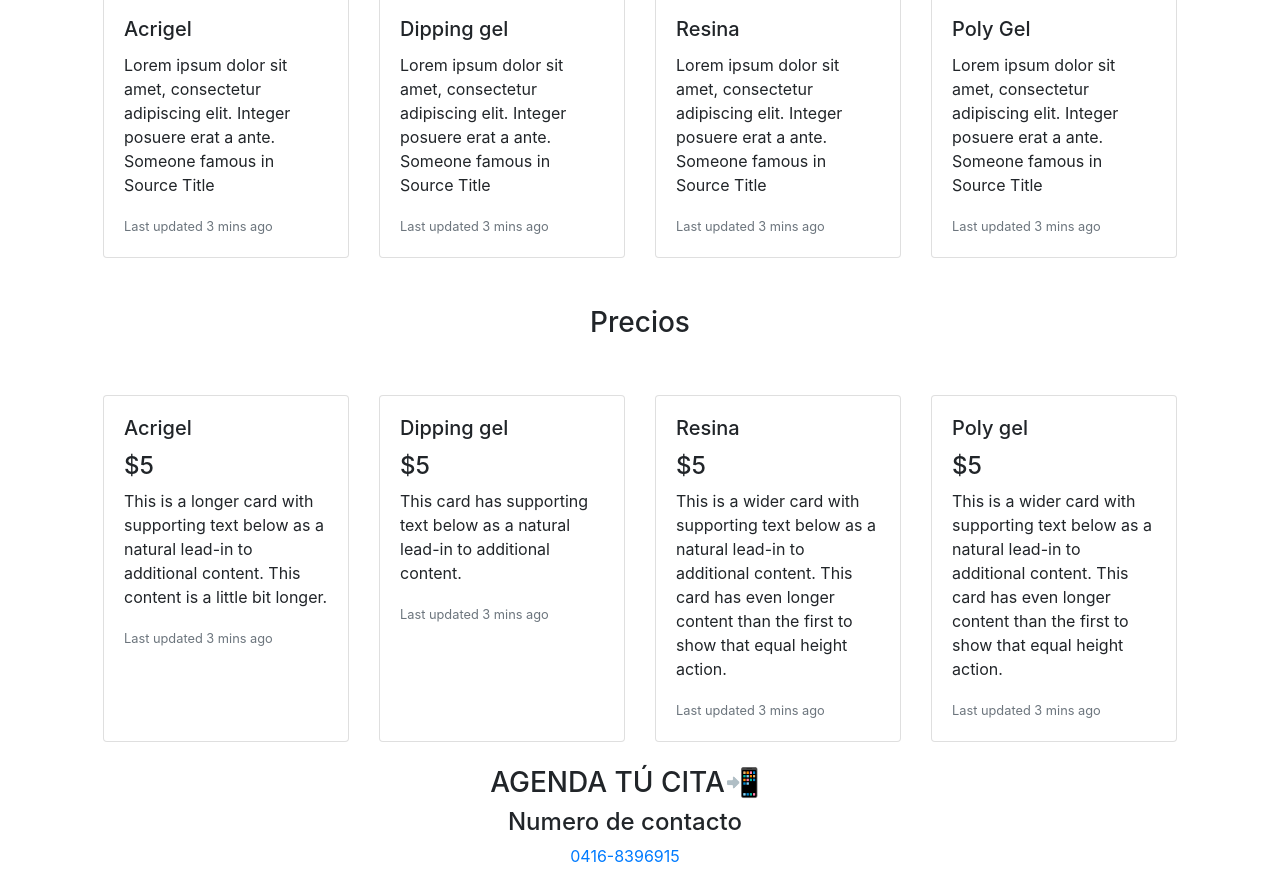
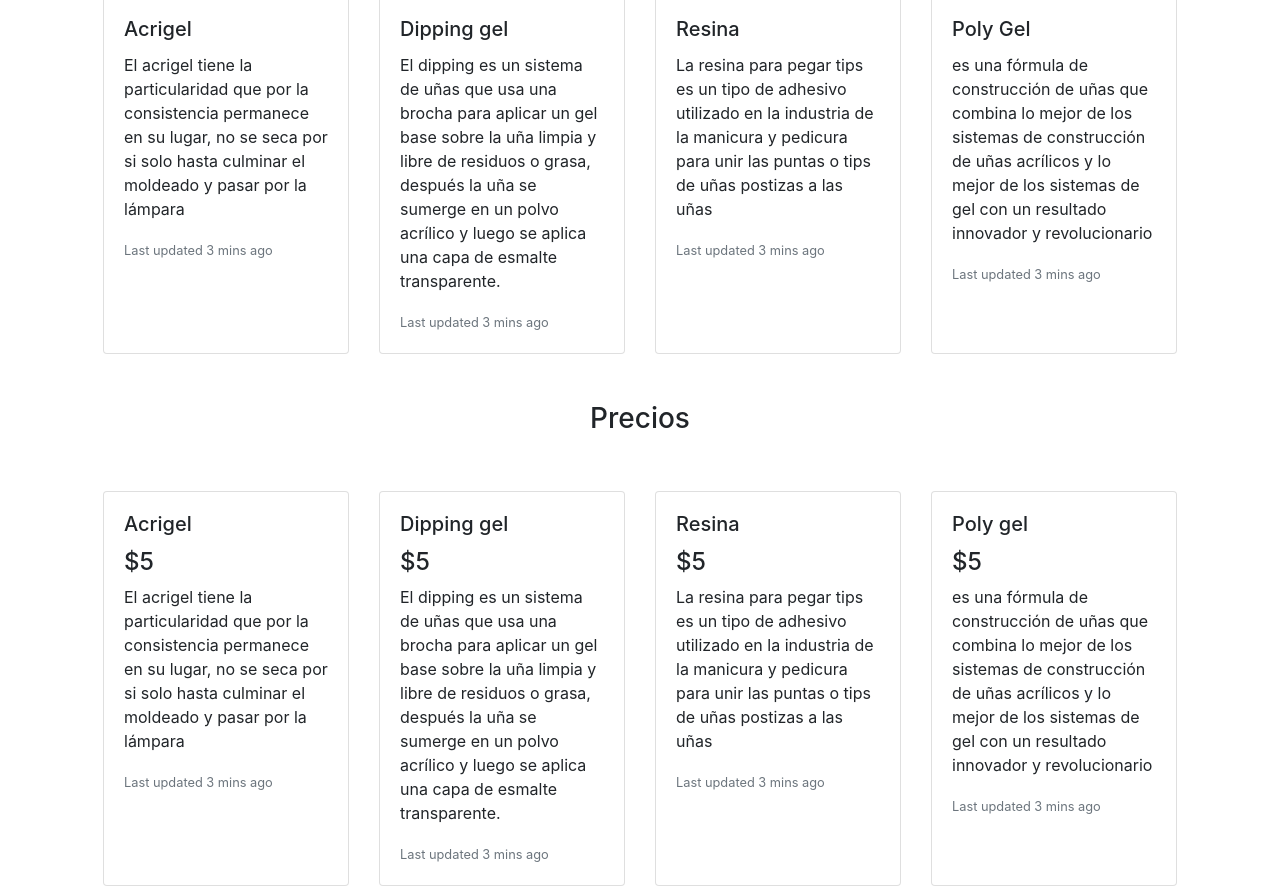
Before and after one commit to JorgeDuranAlcala/Manicura-landing-page, a plain HTML site: page index.html in a window 1280 px wide. Shown: the part 942-1831 px from the top of the page. Drawn offline with nearby package versions, Linux system fonts and the light colour scheme.

Commit message:
some changes to index.html

```diff
--- a/index.html
+++ b/index.html
@@ -2,10 +2,11 @@
 <html lang="en">
 <head>
   <meta charset="UTF-8" />
-  <title>Hello, world!</title>
+  <title>Servicio de manicura - guinelys_nails</title>
   <meta name="viewport" content="width=device-width,initial-scale=1" />
   <meta name="description" content="" />
 	<link href="./css/bootstrap.min.css" rel="stylesheet">
+<link rel="stylesheet" href="https://cdn.jsdelivr.net/npm/bootstrap@4.3.1/dist/css/bootstrap.min.css" integrity="sha384-ggOyR0iXCbMQv3Xipma34MD+dH/1fQ784/j6cY/iJTQUOhcWr7x9JvoRxT2MZw1T" crossorigin="anonymous">
 </head>
 <body>
 <style>
@@ -89,7 +90,7 @@ background: linear-gradient(to right, #2C5364, #203A43, #0F2027); /* W3C, IE 10+
 }
 </style>
 	<div class="container px-4">
-		<div class="row p-4 bg-cool d-flex align-items-center justify-content-center reveal m-h-100">
+		<div class="row p-4 bg-cool d-flex align-items-center justify-content-center m-h-100">
 			<div class="col d-flex flex-column align-items-center justify-content-center ">
 				<div class="row">
 					<h1 class="text-light" style="font-size: 3.2rem !important;">Manicurista </h1>
@@ -112,7 +113,7 @@ background: linear-gradient(to right, #2C5364, #203A43, #0F2027); /* W3C, IE 10+
     <img class="card-img-top" src="assets/p2" alt="Card image cap">
     <div class="card-body">
       <h5 class="card-title">Acrigel</h5>
-      <p class="card-text">Lorem ipsum dolor sit amet, consectetur adipiscing elit. Integer posuere erat a ante. Someone famous in Source Title</p>
+      <p class="card-text">El acrigel tiene la particularidad que por la consistencia permanece en su lugar, no se seca por si solo hasta culminar el moldeado y pasar por la lámpara</p>
       <p class="card-text"><small class="text-muted">Last updated 3 mins ago</small></p>
     </div>
   </div>
@@ -120,7 +121,7 @@ background: linear-gradient(to right, #2C5364, #203A43, #0F2027); /* W3C, IE 10+
     <img class="card-img-top" src="assets/p3" alt="Card image cap">
     <div class="card-body">
       <h5 class="card-title">Dipping gel</h5>
-      <p class="card-text">Lorem ipsum dolor sit amet, consectetur adipiscing elit. Integer posuere erat a ante. Someone famous in Source Title</p>
+      <p class="card-text">El dipping es un sistema de uñas que usa una brocha para aplicar un gel base sobre la uña limpia y libre de residuos o grasa, después la uña se sumerge en un polvo acrílico y luego se aplica una capa de esmalte transparente.</p>
       <p class="card-text"><small class="text-muted">Last updated 3 mins ago</small></p>
     </div>
   </div>
@@ -128,7 +129,7 @@ background: linear-gradient(to right, #2C5364, #203A43, #0F2027); /* W3C, IE 10+
     <img class="card-img-top" src="assets/p5" alt="Card image cap">
     <div class="card-body">
       <h5 class="card-title">Resina</h5>
-      <p class="card-text">Lorem ipsum dolor sit amet, consectetur adipiscing elit. Integer posuere erat a ante. Someone famous in Source Title</p>
+      <p class="card-text">La resina para pegar tips es un tipo de adhesivo utilizado en la industria de la manicura y pedicura para unir las puntas o tips de uñas postizas a las uñas </p>
       <p class="card-text"><small class="text-muted">Last updated 3 mins ago</small></p>
     </div>
   </div>
@@ -136,7 +137,7 @@ background: linear-gradient(to right, #2C5364, #203A43, #0F2027); /* W3C, IE 10+
     <img class="card-img-top" src="assets/p6" alt="Card image cap">
     <div class="card-body">
       <h5 class="card-title">Poly Gel</h5>
-      <p class="card-text">Lorem ipsum dolor sit amet, consectetur adipiscing elit. Integer posuere erat a ante. Someone famous in Source Title</p>
+      <p class="card-text">es una fórmula de construcción de uñas que combina lo mejor de los sistemas de construcción de uñas acrílicos y lo mejor de los sistemas de gel con un resultado innovador y revolucionario</p>
       <p class="card-text"><small class="text-muted">Last updated 3 mins ago</small></p>
     </div>
   </div>
@@ -150,7 +151,7 @@ background: linear-gradient(to right, #2C5364, #203A43, #0F2027); /* W3C, IE 10+
     <div class="card-body">
       <h5 class="card-title">Acrigel</h5>
 			<h4>$5</h4>
-      <p class="card-text">This is a longer card with supporting text below as a natural lead-in to additional content. This content is a little bit longer.</p>
+      <p class="card-text">El acrigel tiene la particularidad que por la consistencia permanece en su lugar, no se seca por si solo hasta culminar el moldeado y pasar por la lámpara</p>
       <p class="card-text"><small class="text-muted">Last updated 3 mins ago</small></p>
     </div>
   </div>
@@ -158,7 +159,7 @@ background: linear-gradient(to right, #2C5364, #203A43, #0F2027); /* W3C, IE 10+
     <div class="card-body">
       <h5 class="card-title">Dipping gel</h5>
 			<h4>$5</h4>
-      <p class="card-text">This card has supporting text below as a natural lead-in to additional content.</p>
+       <p class="card-text">El dipping es un sistema de uñas que usa una brocha para aplicar un gel base sobre la uña limpia y libre de residuos o grasa, después la uña se sumerge en un polvo acrílico y luego se aplica una capa de esmalte transparente.</p>
       <p class="card-text"><small class="text-muted">Last updated 3 mins ago</small></p>
     </div>
   </div>
@@ -167,7 +168,7 @@ background: linear-gradient(to right, #2C5364, #203A43, #0F2027); /* W3C, IE 10+
       <h5 class="card-title">Resina</h5>
 			<h4>$5</h4>
 
-      <p class="card-text">This is a wider card with supporting text below as a natural lead-in to additional content. This card has even longer content than the first to show that equal height action.</p>
+      <p class="card-text">La resina para pegar tips es un tipo de adhesivo utilizado en la industria de la manicura y pedicura para unir las puntas o tips de uñas postizas a las uñas </p>
       <p class="card-text"><small class="text-muted">Last updated 3 mins ago</small></p>
     </div>
   </div>
@@ -176,7 +177,8 @@ background: linear-gradient(to right, #2C5364, #203A43, #0F2027); /* W3C, IE 10+
       <h5 class="card-title">Poly gel</h5>
 			<h4>$5</h4>
 
-      <p class="card-text">This is a wider card with supporting text below as a natural lead-in to additional content. This card has even longer content than the first to show that equal height action.</p>
+  <p class="card-text">es una fórmula de construcción de uñas que combina lo mejor de los sistemas de construcción de uñas acrílicos y lo mejor de los sistemas de gel con un resultado innovador y revolucionario</p>
+
       <p class="card-text"><small class="text-muted">Last updated 3 mins ago</small></p>
     </div>
   </div>
```
